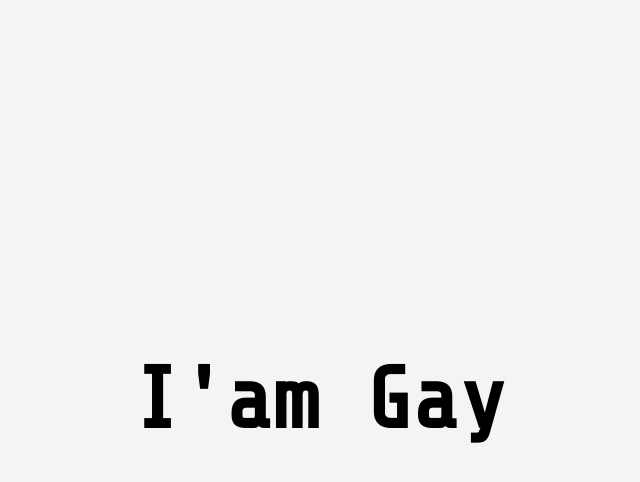
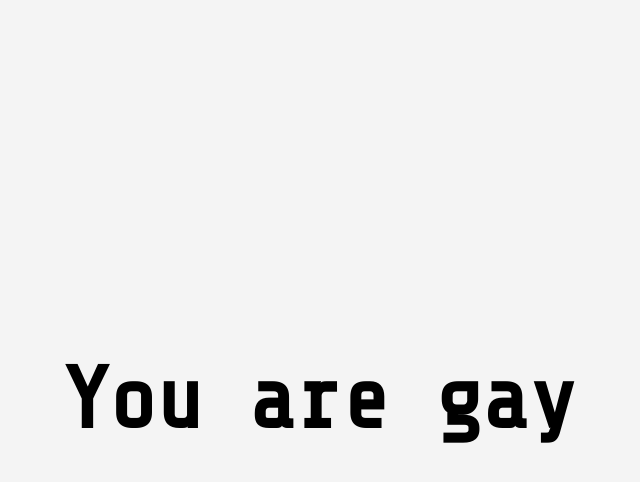
Before and after one commit to neuropathy0829/AreYouGay, a plain HTML site: page index.html in a window 1280 px wide. Both pictures are taken after a click on the button "Yes". Shown: the whole page, without its empty margins (321-961 px from the left). Drawn offline with nearby package versions, Linux system fonts and the light colour scheme.

Commit message:
更新 index.html

```diff
--- a/index.html
+++ b/index.html
@@ -16,7 +16,7 @@
     <button id="no-btn">No</button>
   </div>
   <div id="IamGay" style="display: none;">
-    <h1>I'am Gay</h1>
+    <h1>You are gay</h1>
   </div>
 
 </body>
```
